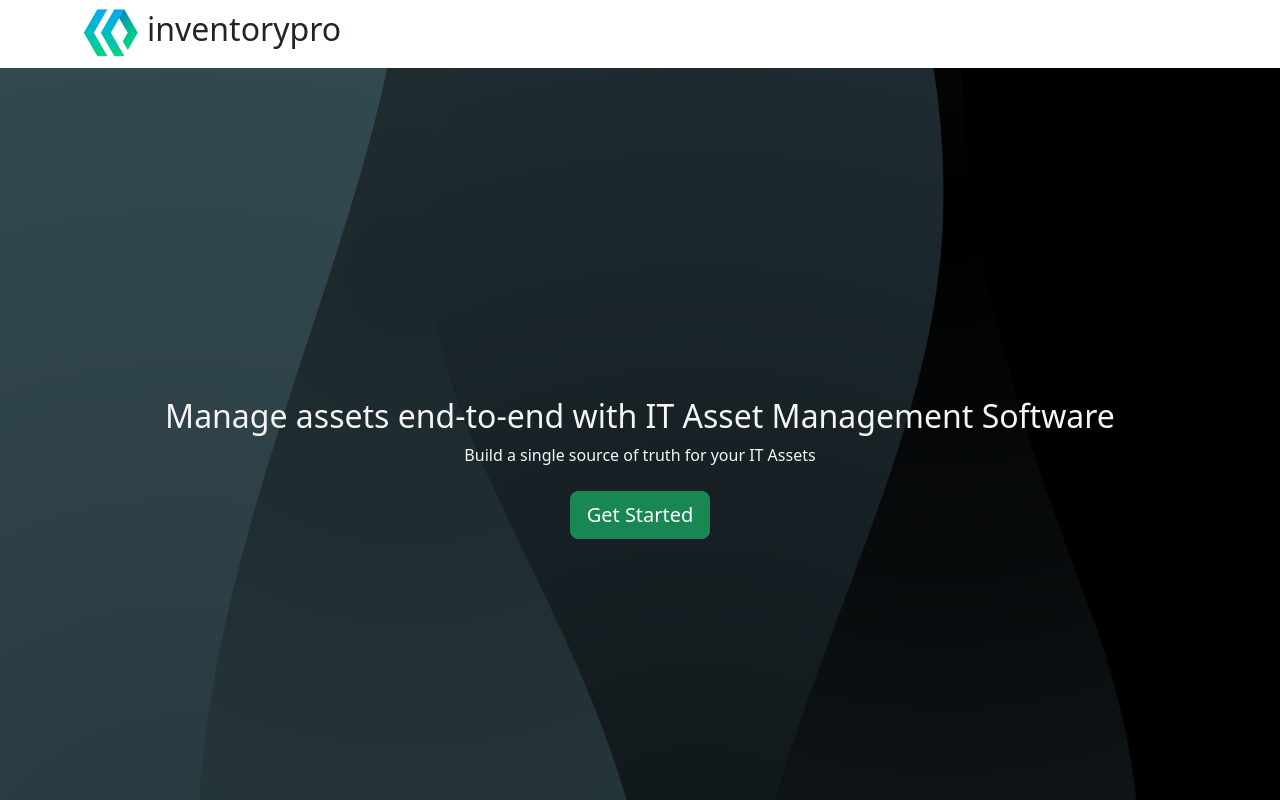
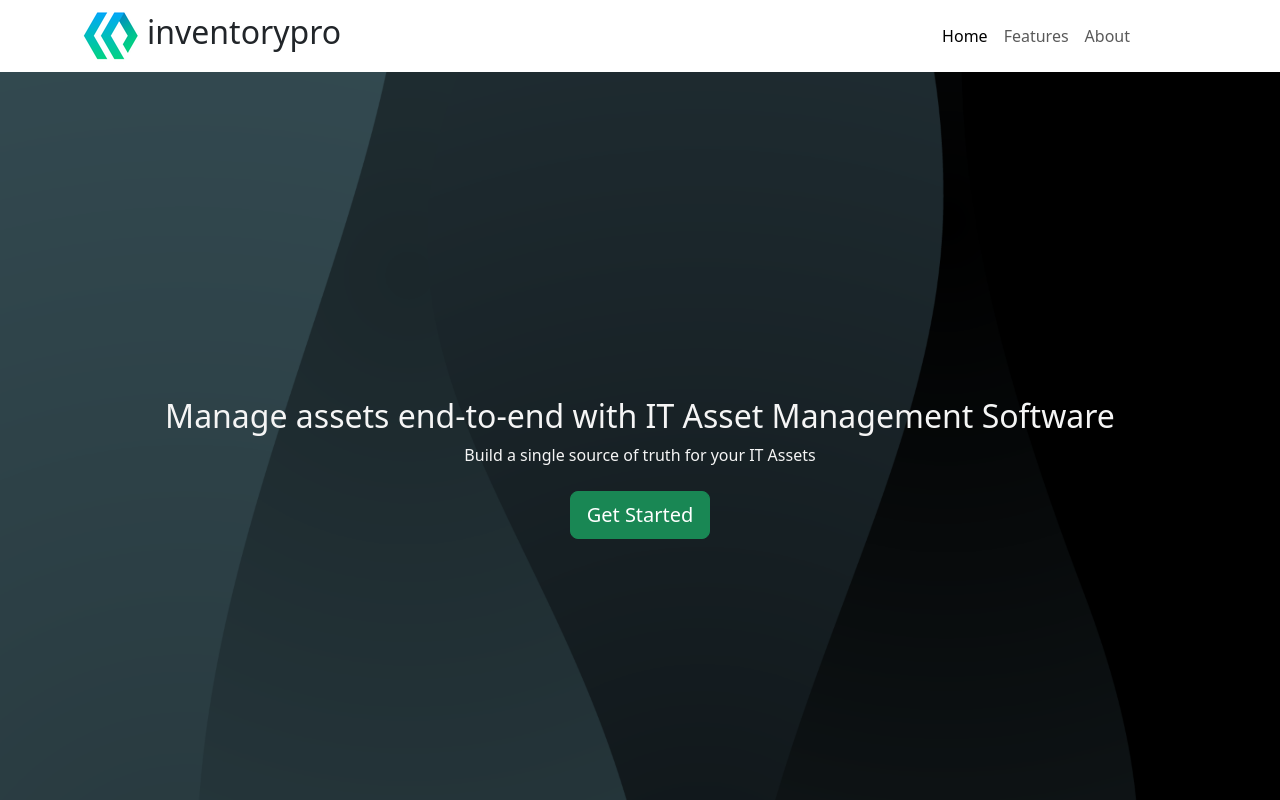
Before and after one commit to Jarabi/aim-frontend, a React (Vite) app: page / in a window 1280 px wide. Shown: the top 800 px of the page. Built offline with nearby package versions, Linux system fonts and the light colour scheme; data requests are answered from the project's data file.

Commit message:
Added navigation

```diff
--- a/src/components/Header.jsx
+++ b/src/components/Header.jsx
@@ -6,19 +6,55 @@ export default function Header({ userData, isLoggedIn, loginState }) {
       document.body.scrollTop > 50 ||
       document.documentElement.scrollTop > 50
     ) {
-      document.querySelector("header").style.padding = "0.25rem";
+      document.querySelector("header").style.padding = "0.5rem";
+      document.querySelector("header").style.fontSize = "0.9rem";
+      document.querySelector(".header-title").style.fontSize = "1.5rem";
+      document.querySelector(".header-img").style.width = "35px";
     } else {
       document.querySelector("header").style.padding = "0.5rem";
+      document.querySelector("header").style.fontSize = "1rem";
+      document.querySelector(".header-title").style.fontSize = "2rem";
+      document.querySelector(".header-img").style.width = "57px";
     }
   };
 
   return (
     <header>
-      <div className='container'>
+      <div className='container d-flex justify-content-between'>
         <div className='header-logo d-flex flex-row align-items-center'>
-          <img src={headerLogo} alt='Header Logo' />
-          <h2 className='ms-2'>inventorypro</h2>
+          <a href='/'>
+            <img className='header-img' src={headerLogo} alt='Header Logo' />
+          </a>
+          <h2 className='header-title ms-2'>inventorypro</h2>
         </div>
+
+        <nav className='navbar navbar-expand-lg bg-body-light'>
+          <div className='container-fluid'>
+            <div className='collapse navbar-collapse' id='navbarNav'>
+              <ul className='navbar-nav px-5'>
+                <li className='nav-item'>
+                  <a
+                    className='nav-link active'
+                    aria-current='page'
+                    href='#hero'
+                  >
+                    Home
+                  </a>
+                </li>
+                <li className='nav-item'>
+                  <a className='nav-link' href='#features'>
+                    Features
+                  </a>
+                </li>
+                <li className='nav-item'>
+                  <a className='nav-link' href='#about'>
+                    About
+                  </a>
+                </li>
+              </ul>
+            </div>
+          </div>
+        </nav>
 
         {/* {isLoggedIn && (
           <>
```
